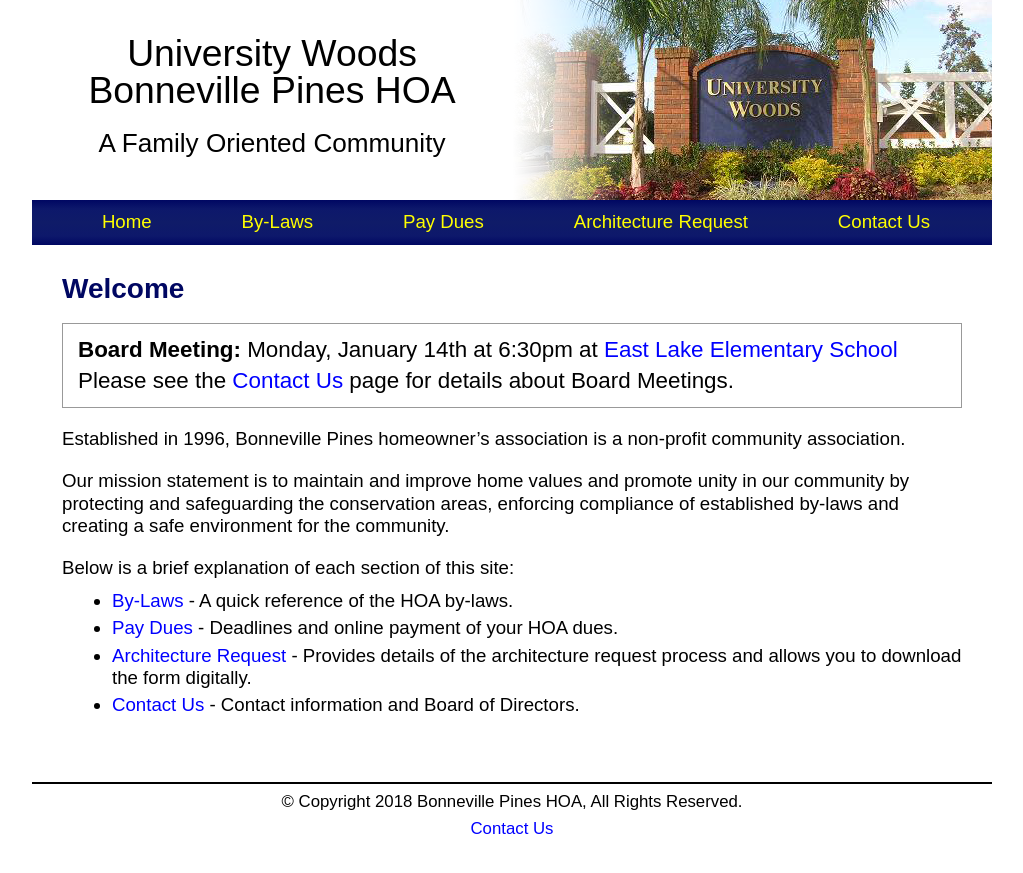
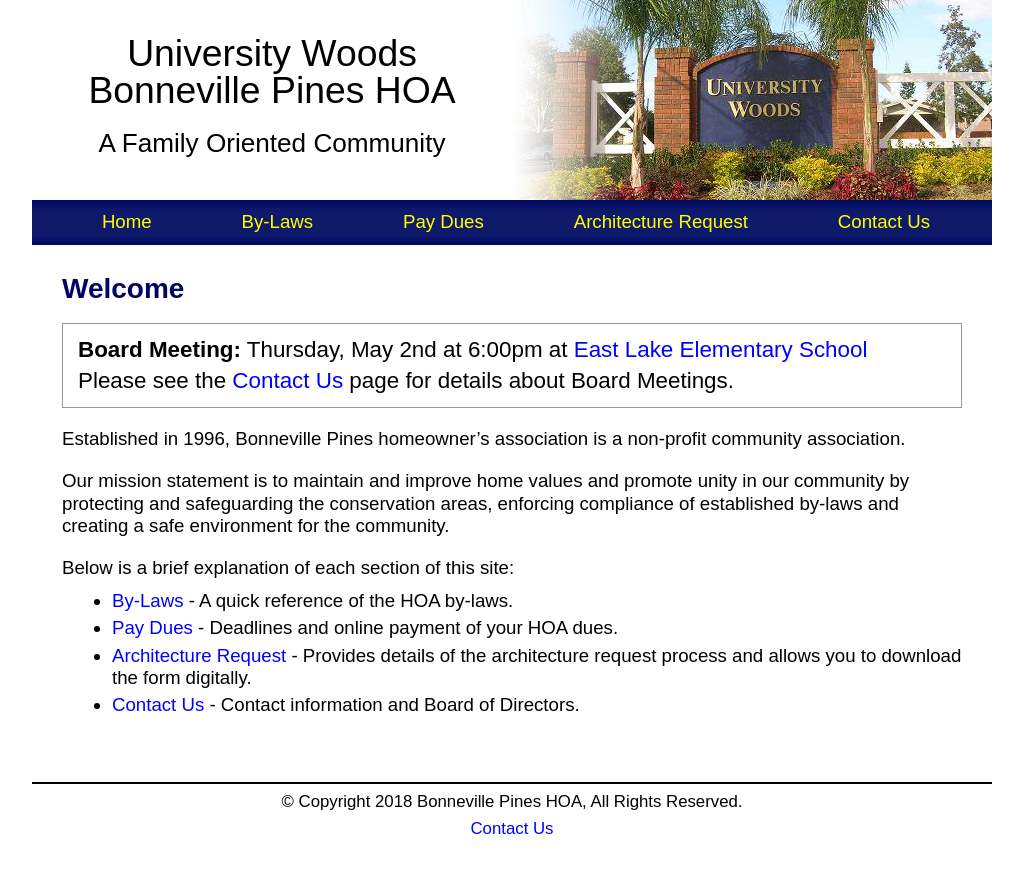
Before and after one commit to bphoa/website, a Jekyll site: the page built from index.md, in a window 1280 px wide. Shown: the top 873 px of the page, without its empty margins (128-1151 px from the left). Built offline with Jekyll 4.4.1, drawn with Linux system fonts in a browser that asks for light colours.

Commit message:
Add May 2nd meeting

```diff
--- a/index.md
+++ b/index.md
@@ -3,7 +3,7 @@ layout: page
 title: Welcome
 ---
 
-**Board Meeting:** Monday, January 14th at 6:30pm at [East Lake Elementary School](https://goo.gl/maps/kSfyNSUFMPE2)\\
+**Board Meeting:** Thursday, May 2nd at 6:00pm at [East Lake Elementary School](https://goo.gl/maps/kSfyNSUFMPE2)\\
 Please see the [Contact Us](contact) page for details about Board Meetings.
 {: .alert}
 
```
